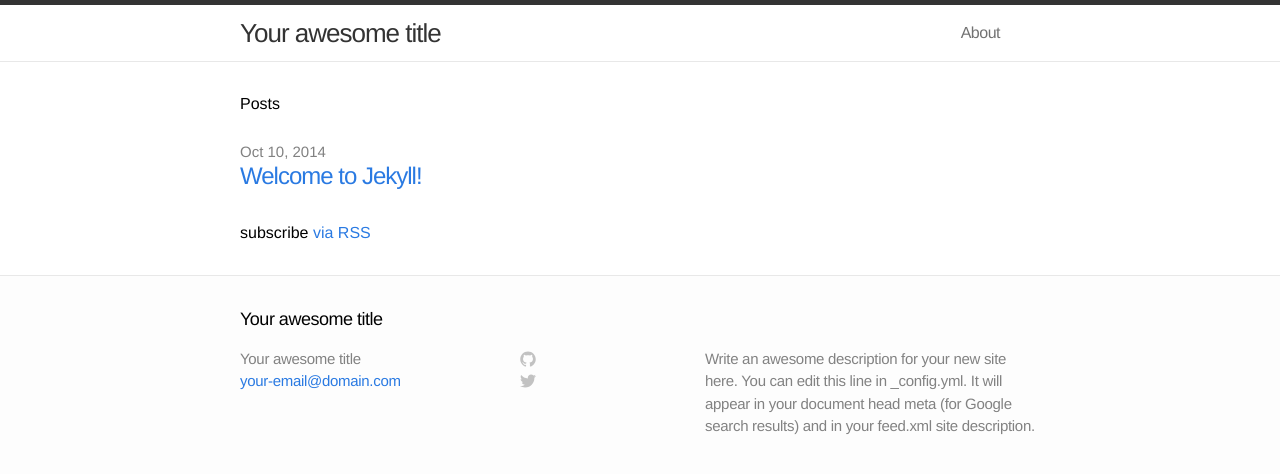
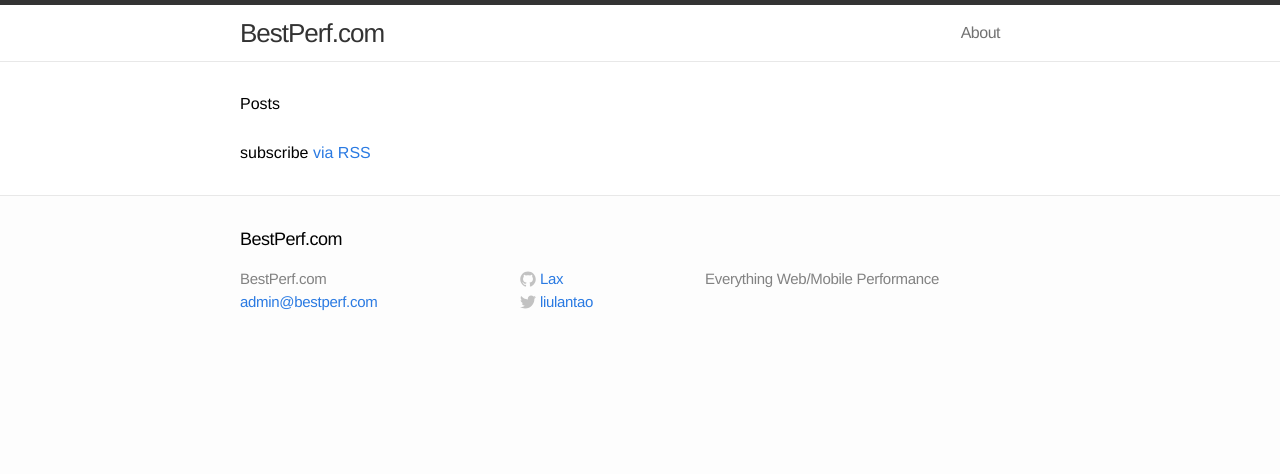
Before and after one commit to BestPerf/bestperf.github.com, a Jekyll site: the page built from index.html, in a window 1280 px wide. Shown: the top 474 px of the page. Built offline with Jekyll 4.4.1, drawn with Linux system fonts in a browser that asks for light colours.

Commit message:
modified:   _config.yml

```diff
--- a/_config.yml
+++ b/_config.yml
@@ -1,9 +1,12 @@
 # Site settings
-title: Your awesome title
-email: your-email@domain.com
-description: "Write an awesome description for your new site here. You can edit this line in _config.yml. It will appear in your document head meta (for Google search results) and in your feed.xml site description."
+title: BestPerf.com
+email: admin@bestperf.com
+description: "Everything Web/Mobile Performance"
 baseurl: ""
-url: "http://yourdomain.com"
+url: "http://bestperf.com"
+usernames:
+  github: Lax
+  twitter: liulantao
 
 # Build settings
 markdown: kramdown
--- a/_includes/footer.html
+++ b/_includes/footer.html
@@ -14,7 +14,7 @@
     <div class="footer-col-2 column">
       <ul>
         <li>
-          <a href="https://github.com/{{ site.username }}">
+          <a href="https://github.com/{{ site.usernames.github }}">
             <span class="icon github">
               <svg version="1.1" class="github-icon-svg" xmlns="http://www.w3.org/2000/svg" xmlns:xlink="http://www.w3.org/1999/xlink" x="0px" y="0px"
                  viewBox="0 0 16 16" enable-background="new 0 0 16 16" xml:space="preserve">
@@ -29,11 +29,11 @@
                 c0,0.208,0.14,0.449,0.534,0.373c3.081-1.028,5.302-3.935,5.302-7.362C15.76,3.906,12.285,0.431,7.999,0.431z"/>
               </svg>
             </span>
-            <span class="username">{{ site.username }}</span>
+            <span class="username">{{ site.usernames.github }}</span>
           </a>
         </li>
         <li>
-          <a href="https://twitter.com/{{ site.username }}">
+          <a href="https://twitter.com/{{ site.usernames.twitter }}">
             <span class="icon twitter">
               <svg version="1.1" class="twitter-icon-svg" xmlns="http://www.w3.org/2000/svg" xmlns:xlink="http://www.w3.org/1999/xlink" x="0px" y="0px"
                  viewBox="0 0 16 16" enable-background="new 0 0 16 16" xml:space="preserve">
@@ -46,7 +46,7 @@
                 c6.015,0,9.304-4.983,9.304-9.304c0-0.142-0.003-0.283-0.009-0.423C14.976,4.29,15.531,3.714,15.969,3.058z"/>
               </svg>
             </span>
-            <span class="username">{{ site.username }}</span>
+            <span class="username">{{ site.usernames.twitter }}</span>
           </a>
         </li>
       </ul>
--- a/_posts/2014-10-10-welcome-to-jekyll.markdown
+++ /dev/null
@@ -1,24 +0,0 @@
----
-layout: post
-title:  "Welcome to Jekyll!"
-date:   2014-10-10 02:35:13
-categories: jekyll update
----
-
-You'll find this post in your `_posts` directory - edit this post and re-build (or run with the `-w` switch) to see your changes!
-To add new posts, simply add a file in the `_posts` directory that follows the convention: YYYY-MM-DD-name-of-post.ext.
-
-Jekyll also offers powerful support for code snippets:
-
-{% highlight ruby %}
-def print_hi(name)
-  puts "Hi, #{name}"
-end
-print_hi('Tom')
-#=> prints 'Hi, Tom' to STDOUT.
-{% endhighlight %}
-
-Check out the [Jekyll docs][jekyll] for more info on how to get the most out of Jekyll. File all bugs/feature requests at [Jekyll's GitHub repo][jekyll-gh].
-
-[jekyll-gh]: https://github.com/jekyll/jekyll
-[jekyll]:    http://jekyllrb.com
```
Also changed, not shown: about.md (+1 -5 lines).
